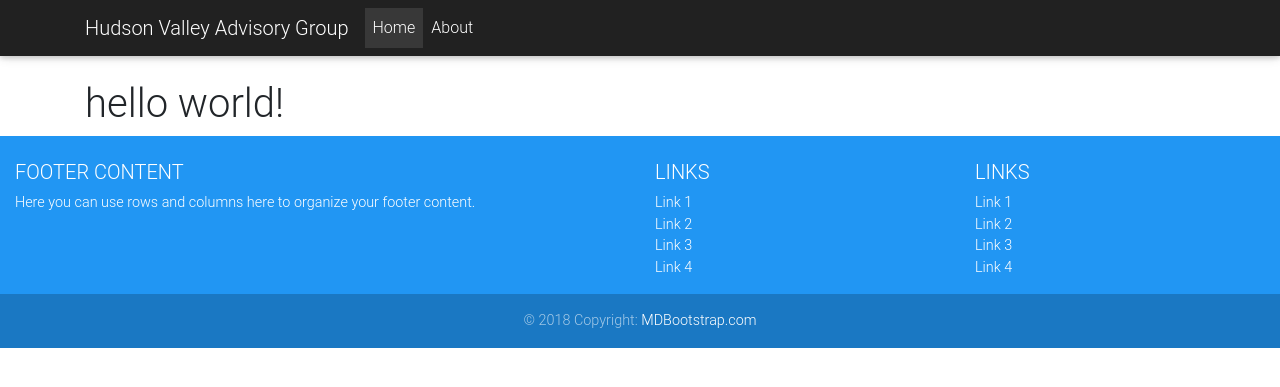
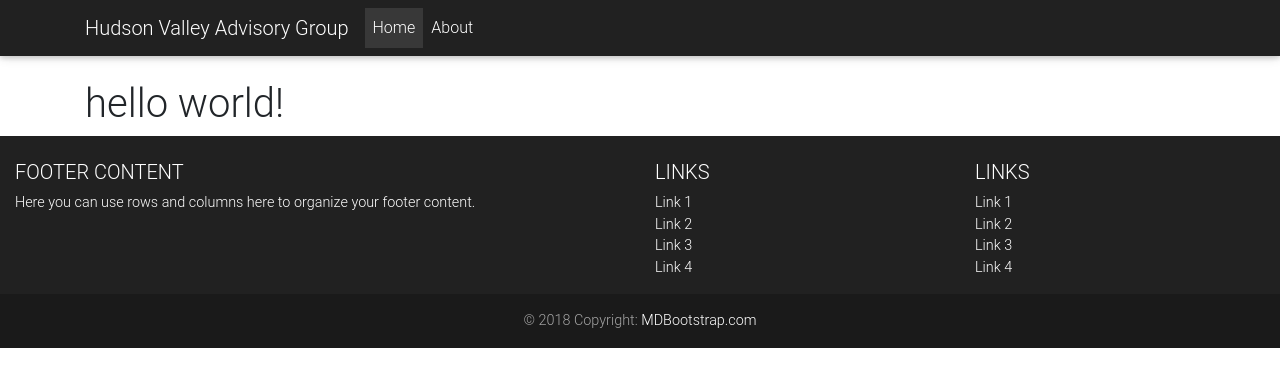
Before and after one commit to hvag/hvag-blog, a Jekyll site: the page built from index.html, in a window 1280 px wide. Shown: the top 387 px of the page. Built offline with Jekyll 4.4.1, drawn with Linux system fonts in a browser that asks for light colours; nearby versions of some CDN libraries.

Commit message:
Footer - update

```diff
--- a/_includes/footer.html
+++ b/_includes/footer.html
@@ -1,5 +1,5 @@
 <!-- Footer -->
-<footer class="page-footer font-small blue pt-4">
+<footer class="page-footer font-small bg-dark pt-4">
 
         <!-- Footer Links -->
         <div class="container-fluid text-center text-md-left">
```
